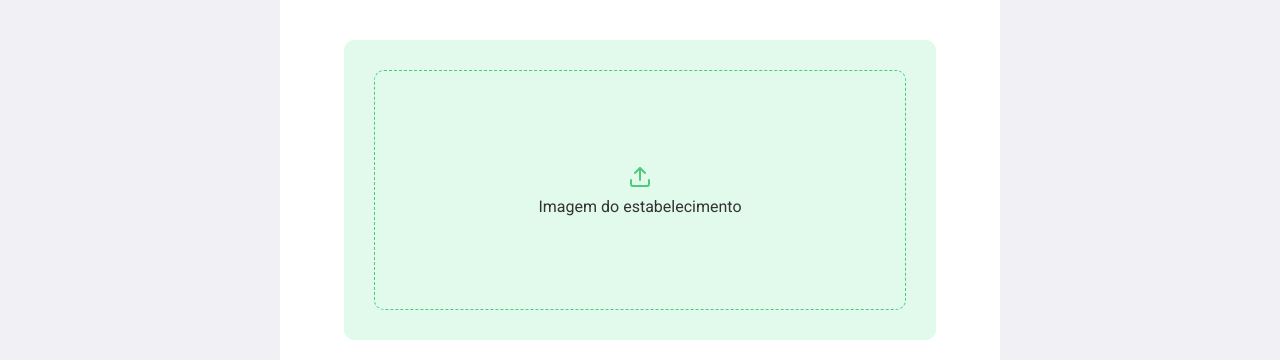
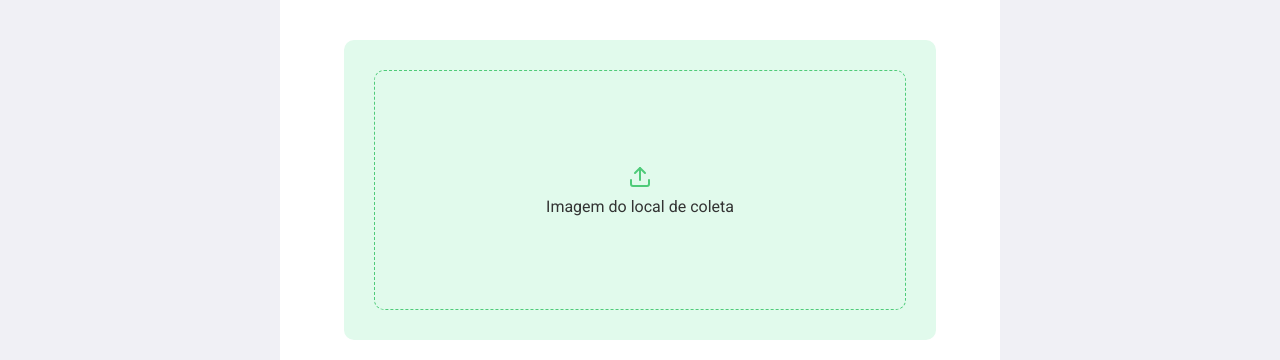
Before and after one commit to danieljpgo/playroom-web, a React (Create React App) app: page /cadastro in a window 1280 px wide. Shown: the part 288-648 px from the top of the page. Built offline with nearby package versions, Linux system fonts and the light colour scheme; no server answers.

Commit message:
fix(dropzone): centering text

```diff
--- a/src/app/common/components/Dropzone/index.tsx
+++ b/src/app/common/components/Dropzone/index.tsx
@@ -10,7 +10,7 @@ interface Props {
 const Dropzone: React.FC<Props> = (props) => {
   const { onFileUploaded } = props;
 
-  const [selectedFileUrl, setSelectedFileUrl] = useState('');
+  const [selectedFileUrl, setSelectedFileUrl] = useState<string>('');
 
   const onDrop = useCallback((selectedFiles) => {
     const file = selectedFiles[0];
@@ -30,7 +30,9 @@ const Dropzone: React.FC<Props> = (props) => {
           : (
             <p>
               <Icon />
-              { isDragActive ? 'Solte o arquivo' : 'Imagem do estabelecimento' }
+              <span>
+                { isDragActive ? 'Solte o arquivo aqui :)' : 'Imagem do local de coleta' }
+              </span>
             </p>
           )
       }
--- a/src/app/common/components/Dropzone/styles.css
+++ b/src/app/common/components/Dropzone/styles.css
@@ -22,7 +22,7 @@
   height: 100%;
   border-radius: 10px;
   border: 1px dashed #4ECB79;
-
+  padding: 10px;
   display: flex;
   flex-direction: column;
   justify-content: center;
@@ -36,3 +36,7 @@
   height: 24px;
   margin-bottom: 8px;
 }
+
+.dropzone p span {
+  text-align: center;
+}
--- a/src/app/main/routes.tsx
+++ b/src/app/main/routes.tsx
@@ -1,6 +1,5 @@
 import React from 'react';
 import { BrowserRouter, Route, Switch } from 'react-router-dom';
-
 import Home from '../modules/Home';
 import Points from '../modules/Points';
 import Navigation from '../common/layout/Navigation';
```
Also changed, not shown: .eslintrc.json.
